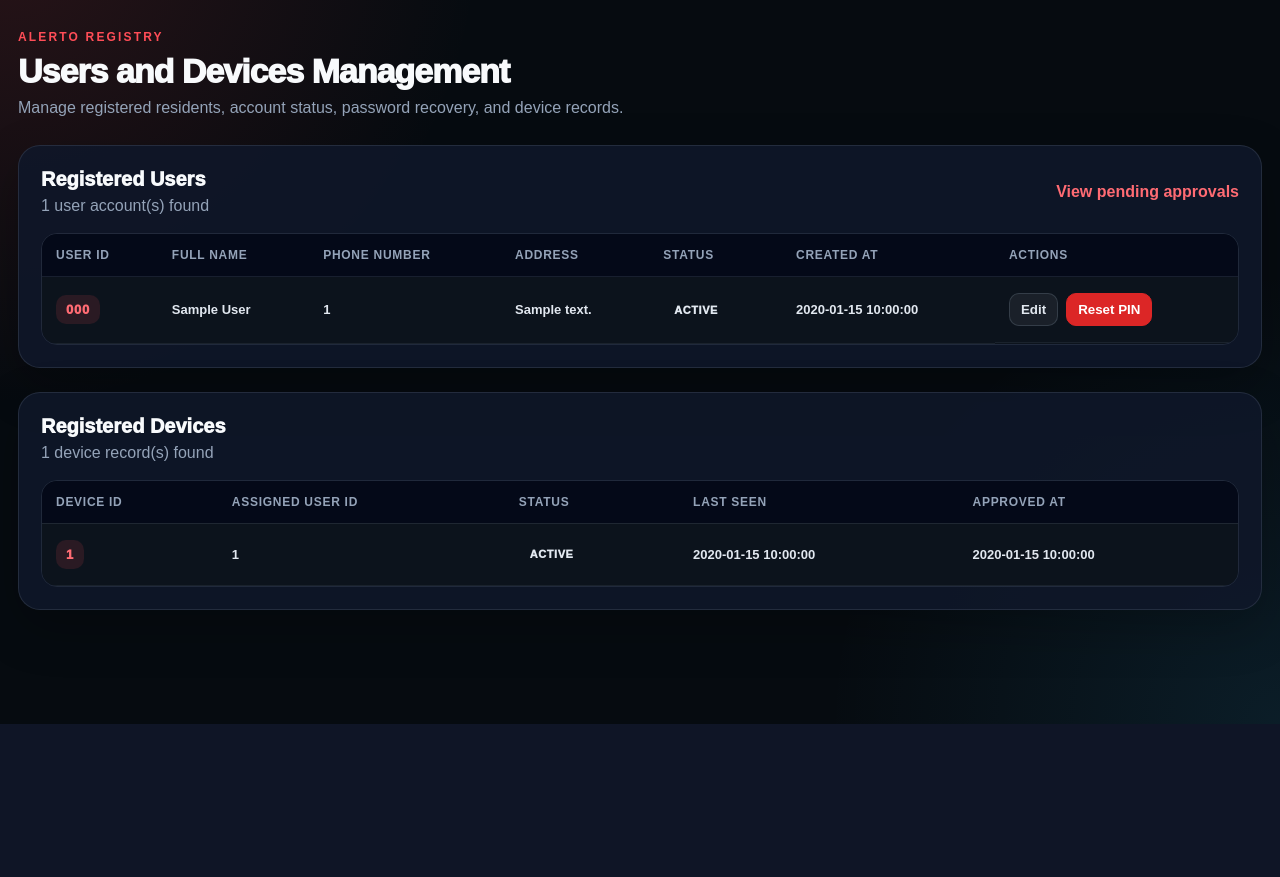
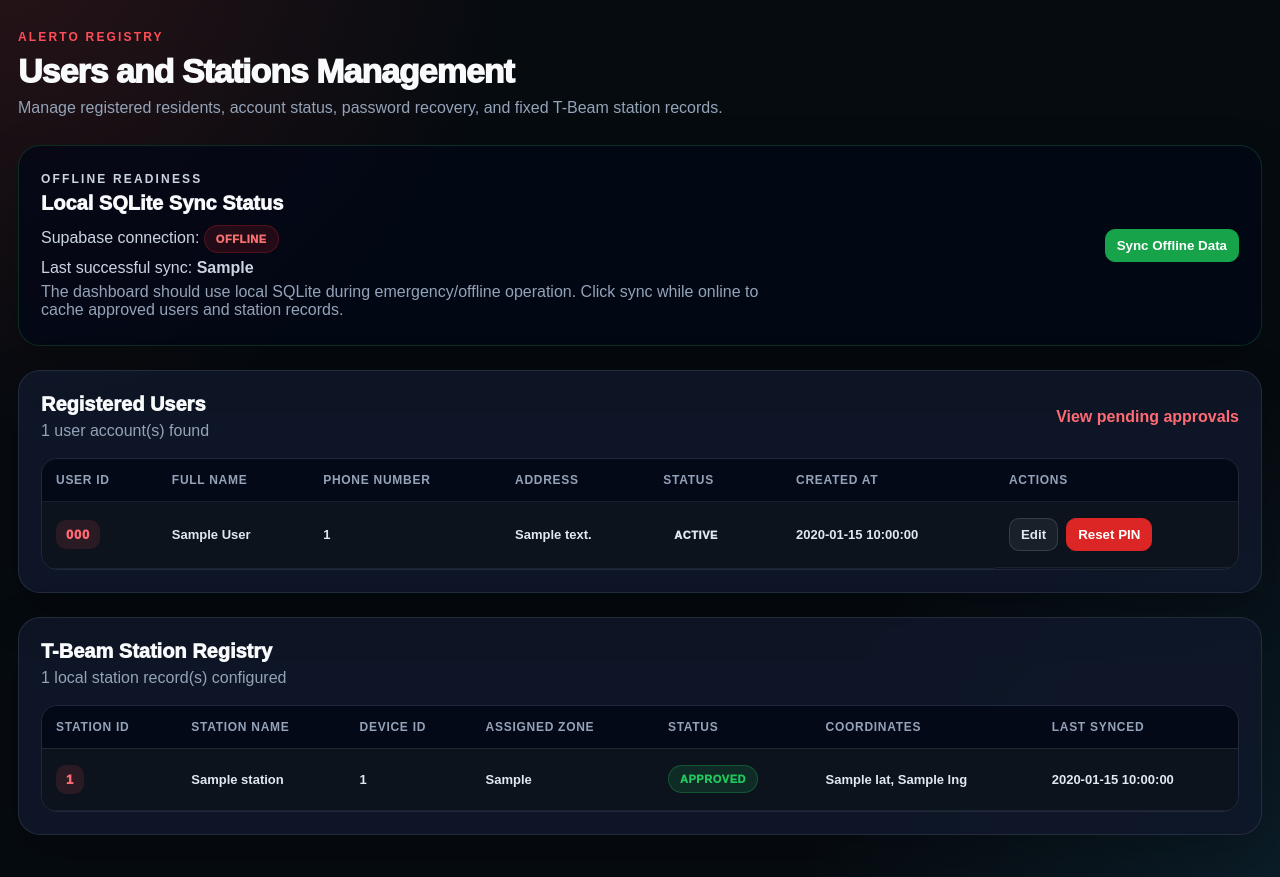
Before and after one commit to eydi-ca/alerto_admin_v2, a Flask app: template alerto-admin_v2/templates/users_devices.html in a window 1280 px wide. Shown: the part 76-953 px from the top of the page. Before the commit the page ends 800 px from the top, so only its background shows below. Run offline with Flask 3, Linux system fonts and the light colour scheme; the template is opened without the code that fills it: most values are stand-ins (such as "Sample title", 1, 10 or a date in 2020); parts of the project's set-up code (start-up, migrations or seed data) failed here and were passed over.

Commit message:
offline sync

```diff
--- a/alerto-admin_v2/app.py
+++ b/alerto-admin_v2/app.py
@@ -11,6 +11,9 @@ from supabase_admin import (
     reset_user_password,
     update_resident_profile,
     get_profile_by_user_code,
+    get_profiles_for_offline_sync,
+    get_devices_for_offline_sync,
+    get_stations_for_offline_sync,
 )
 
 from flask_cors import CORS
@@ -27,13 +30,36 @@ from database import (
     reject_device,
     get_users,
     get_devices,
-    get_map_alerts
+    get_map_alerts,
+    upsert_synced_user,
+    get_local_users,
+    upsert_station,
+    get_local_stations,
+    set_sync_metadata,
+    get_sync_metadata,
 )
 
 app = Flask(__name__)
 CORS(app, resources={r"/api/*": {"origins": "*"}})
 
 MANILA_TZ = timezone(timedelta(hours=8))
+
+def is_supabase_online():
+    """
+    Lightweight online check.
+    If Supabase is unreachable, admin pages should still load from SQLite.
+    """
+    try:
+        (
+            supabase_admin.supabase
+            .table("profiles")
+            .select("id")
+            .limit(1)
+            .execute()
+        )
+        return True
+    except Exception:
+        return False
 
 
 def _parse_supabase_datetime(value):
@@ -237,14 +263,37 @@ def api_reject_request(request_id):
 
 @app.route("/users-devices")
 def users_devices():
+    """
+    Users / Stations page now reads from local SQLite first.
+    Supabase is only used when the admin manually clicks Sync Offline Data.
+    """
     try:
-        users = get_all_residents()
-    except Exception as e:
-        print("USERS PAGE ERROR:")
+        users = [dict(row) for row in get_local_users()]
+    except Exception:
+        print("LOCAL USERS PAGE ERROR:")
         traceback.print_exc()
         users = []
 
-    stations = list(STATIONS.values())
+    try:
+        stations = [dict(row) for row in get_local_stations()]
+    except Exception:
+        print("LOCAL STATIONS PAGE ERROR:")
+        traceback.print_exc()
+        stations = []
+
+    # If local stations are still empty, seed them from the Flask STATIONS config.
+    if not stations:
+        for station in STATIONS.values():
+            upsert_station(station)
+
+        stations = [dict(row) for row in get_local_stations()]
+
+    sync_row = get_sync_metadata("offline_data_last_sync")
+
+    sync_status = {
+        "supabase_online": is_supabase_online(),
+        "last_sync": sync_row["value"] if sync_row else "Never synced",
+    }
 
     user_stats = {
         "total": len(users),
@@ -280,7 +329,57 @@ def users_devices():
         stations=stations,
         user_stats=user_stats,
         station_stats=station_stats,
+        sync_status=sync_status,
     )
+
+@app.route("/api/admin/sync-offline-data", methods=["POST"])
+def api_sync_offline_data():
+    """
+    Pulls approved online preparation records from Supabase
+    and stores them locally in SQLite for offline dashboard use.
+    """
+    try:
+        synced_users = 0
+        synced_stations = 0
+
+        profiles = get_profiles_for_offline_sync()
+
+        for profile in profiles:
+            if upsert_synced_user(profile):
+                synced_users += 1
+
+        supabase_stations = get_stations_for_offline_sync()
+
+        if supabase_stations:
+            for station in supabase_stations:
+                if upsert_station(station):
+                    synced_stations += 1
+        else:
+            # Fallback to local configured fixed T-Beam stations.
+            for station in STATIONS.values():
+                if upsert_station(station):
+                    synced_stations += 1
+
+        timestamp = datetime.now(MANILA_TZ).strftime("%Y-%m-%d %H:%M:%S")
+        set_sync_metadata("offline_data_last_sync", timestamp)
+
+        return jsonify({
+            "status": "ok",
+            "message": "Offline data sync completed.",
+            "synced_users": synced_users,
+            "synced_stations": synced_stations,
+            "last_sync": timestamp,
+        }), 200
+
+    except Exception as e:
+        print("OFFLINE DATA SYNC ERROR:")
+        traceback.print_exc()
+
+        return jsonify({
+            "status": "error",
+            "error": "Offline data sync failed. Check internet/Supabase connection.",
+            "details": str(e),
+        }), 503
 
 
 @app.route("/api/map/alerts")
--- a/alerto-admin_v2/templates/users_devices.html
+++ b/alerto-admin_v2/templates/users_devices.html
@@ -5,12 +5,42 @@
     <div class="page-header">
         <div>
             <p class="eyebrow">ALERTO REGISTRY</p>
-            <h1>Users and Devices Management</h1>
+            <h1>Users and Stations Management</h1>
             <p class="page-subtitle">
-                Manage registered residents, account status, password recovery, and device records.
+                Manage registered residents, account status, password recovery, and fixed T-Beam station records.
             </p>
         </div>
     </div>
+
+    <section class="sync-panel">
+        <div>
+            <p class="eyebrow">OFFLINE READINESS</p>
+            <h2>Local SQLite Sync Status</h2>
+
+            <p>
+                Supabase connection:
+                {% if sync_status.supabase_online %}
+                    <span class="status-pill approved">Online</span>
+                {% else %}
+                    <span class="status-pill suspended">Offline</span>
+                {% endif %}
+            </p>
+
+            <p>
+                Last successful sync:
+                <strong>{{ sync_status.last_sync }}</strong>
+            </p>
+
+            <p class="sync-note">
+                The dashboard should use local SQLite during emergency/offline operation.
+                Click sync while online to cache approved users and station records.
+            </p>
+        </div>
+
+        <button class="btn-small success" onclick="syncOfflineData()">
+            Sync Offline Data
+        </button>
+    </section>
 
     <section class="registry-panel">
         <div class="panel-header">
@@ -86,43 +116,53 @@
         {% endif %}
     </section>
 
-    <section class="registry-panel">
+        <section class="registry-panel">
         <div class="panel-header">
             <div>
-                <h2>Registered Devices</h2>
-                <p>{{ devices|length }} device record(s) found</p>
+                <h2>T-Beam Station Registry</h2>
+                <p>{{ stations|length }} local station record(s) configured</p>
             </div>
         </div>
 
-        {% if devices %}
+        {% if stations %}
         <div class="table-wrapper">
             <table class="registry-table">
                 <thead>
                     <tr>
+                        <th>Station ID</th>
+                        <th>Station Name</th>
                         <th>Device ID</th>
-                        <th>Assigned User ID</th>
+                        <th>Assigned Zone</th>
                         <th>Status</th>
-                        <th>Last Seen</th>
-                        <th>Approved At</th>
+                        <th>Coordinates</th>
+                        <th>Last Synced</th>
                     </tr>
                 </thead>
 
                 <tbody>
-                    {% for device in devices %}
+                    {% for station in stations %}
                     <tr>
                         <td>
                             <span class="user-code">
-                                {{ device.device_id }}
+                                {{ station.station_id or "—" }}
                             </span>
                         </td>
-                        <td>{{ device.user_id or device.linked_profile_id or "—" }}</td>
+                        <td>{{ station.station_name or "—" }}</td>
+                        <td>{{ station.device_id or station.station_id or "—" }}</td>
+                        <td>{{ station.assigned_zone or "—" }}</td>
                         <td>
-                            <span class="status-pill {{ device.approval_status or device.status or 'pending' }}">
-                                {{ device.approval_status or device.status or "pending" }}
+                            <span class="status-pill {{ station.status|lower if station.status else 'pending' }}">
+                                {{ station.status or "Standby" }}
                             </span>
                         </td>
-                        <td>{{ device.last_seen_at or "—" }}</td>
-                        <td>{{ device.approved_at or "—" }}</td>
+                        <td>
+                            {% if station.lat and station.lng %}
+                                {{ station.lat }}, {{ station.lng }}
+                            {% else %}
+                                Not set
+                            {% endif %}
+                        </td>
+                        <td>{{ station.last_synced_at or "Local config" }}</td>
                     </tr>
                     {% endfor %}
                 </tbody>
@@ -130,8 +170,8 @@
         </div>
         {% else %}
         <div class="empty-state">
-            <h3>No registered devices shown yet</h3>
-            <p>T-Beam station/device records will be connected here after the device registry module is completed.</p>
+            <h3>No T-Beam stations configured yet</h3>
+            <p>Station records will appear here after local configuration or Supabase sync.</p>
         </div>
         {% endif %}
     </section>
@@ -177,6 +217,34 @@
 </div>
 
 <script>
+async function syncOfflineData() {
+    const confirmed = confirm(
+        "Sync approved Supabase records into local SQLite for offline dashboard use?"
+    );
+
+    if (!confirmed) {
+        return;
+    }
+
+    const response = await fetch("/api/admin/sync-offline-data", {
+        method: "POST",
+        headers: {"Content-Type": "application/json"}
+    });
+
+    const result = await response.json();
+
+    if (!response.ok) {
+        alert(result.error || "Offline sync failed.");
+        return;
+    }
+
+    alert(
+        `${result.message}\n\nSynced users: ${result.synced_users}\nSynced stations: ${result.synced_stations}\nLast sync: ${result.last_sync}`
+    );
+
+    window.location.reload();
+}
+
 function openEditUserModalFromButton(button) {
     document.getElementById("editProfileId").value = button.dataset.profileId;
     document.getElementById("editFullName").value = button.dataset.fullName || "";
@@ -264,6 +332,36 @@ async function submitResetPassword() {
 </script>
 
 <style>
+.sync-panel {
+    display: flex;
+    justify-content: space-between;
+    gap: 18px;
+    align-items: center;
+    background: rgba(2, 6, 23, 0.72);
+    border: 1px solid rgba(34, 197, 94, 0.20);
+    border-radius: 22px;
+    padding: 20px 22px;
+    margin-bottom: 24px;
+    box-shadow: 0 18px 50px rgba(0, 0, 0, 0.20);
+}
+
+.sync-panel h2 {
+    margin: 0 0 10px;
+    color: #f8fafc;
+    font-size: 20px;
+    font-weight: 950;
+}
+
+.sync-panel p {
+    margin: 6px 0;
+    color: #cbd5e1;
+}
+
+.sync-note {
+    color: #94a3b8 !important;
+    max-width: 760px;
+}
+
 .registry-page {
     color: #f8fafc;
 }
```
Also changed, not shown: alerto-admin_v2/database.py (+255 -0 lines), alerto-admin_v2/supabase_admin.py (+55 -0 lines), 1 other file.
